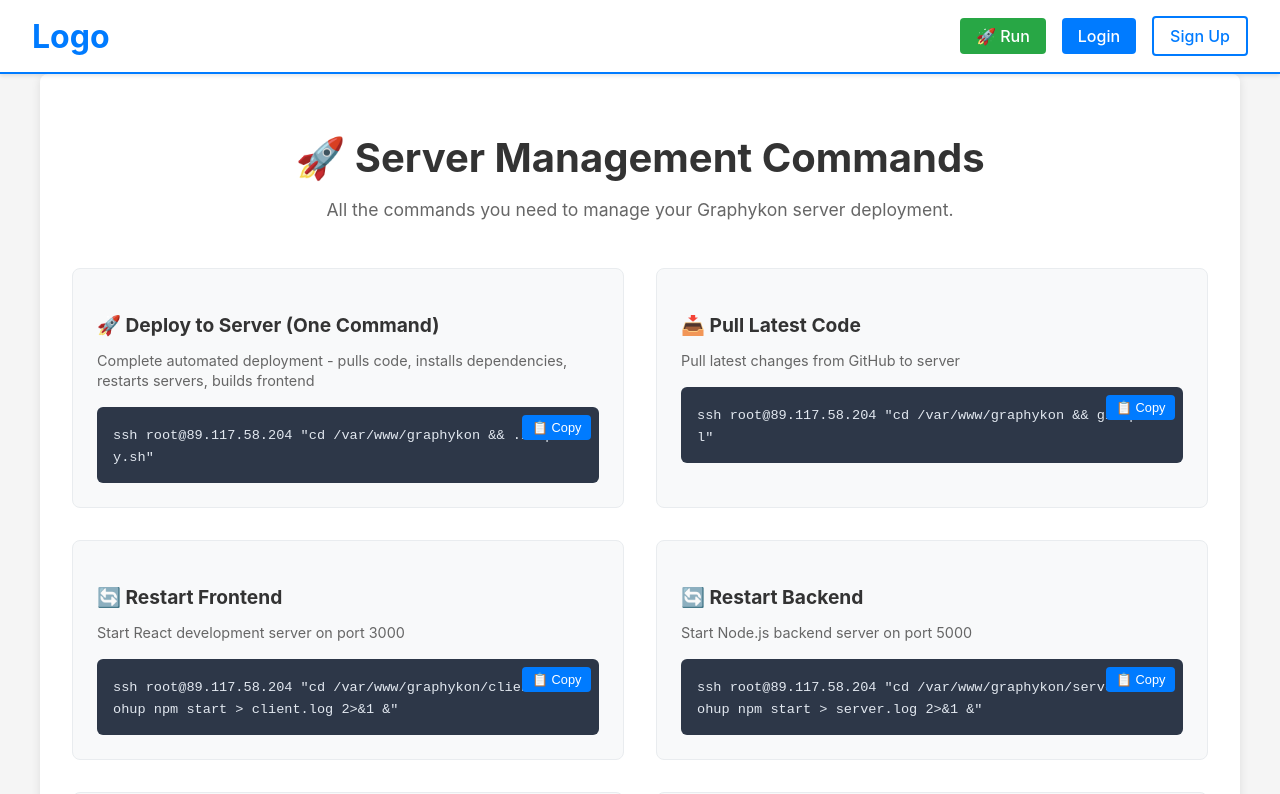
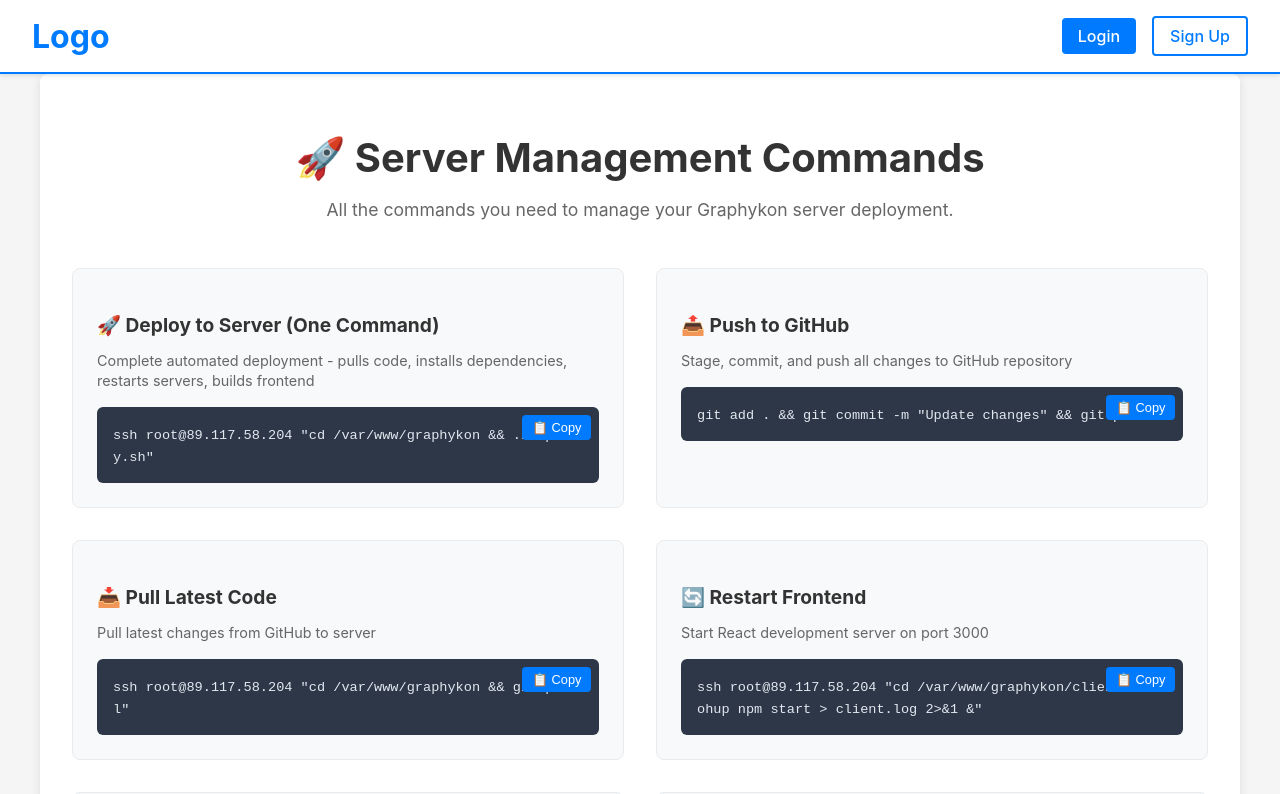
Before and after one commit to imrajatpanwar/graphykon, a React (Create React App) app in the folder client/: page /run in a window 1280 px wide. Shown: the top 794 px of the page. Built offline with nearby package versions, Linux system fonts and the light colour scheme.

Commit message:
Remove Run button from header and add push to GitHub command

```diff
--- a/client/src/components/Header.js
+++ b/client/src/components/Header.js
@@ -31,15 +31,6 @@
         gap: '1rem',
         alignItems: 'center'
       }}>
-        <Link to="/run" style={{
-          textDecoration: 'none',
-          padding: '0.5rem 1rem',
-          backgroundColor: '#28a745',
-          color: 'white',
-          borderRadius: '4px',
-          fontWeight: '500',
-          transition: 'background-color 0.2s'
-        }}>🚀 Run</Link>
         <Link to="/login" style={{
           textDecoration: 'none',
           padding: '0.5rem 1rem',
--- a/client/src/components/Run.js
+++ b/client/src/components/Run.js
@@ -7,6 +7,11 @@
       title: "🚀 Deploy to Server (One Command)",
       command: "ssh root@89.117.58.204 \"cd /var/www/graphykon && ./deploy.sh\"",
       description: "Complete automated deployment - pulls code, installs dependencies, restarts servers, builds frontend"
+    },
+    {
+      title: "📤 Push to GitHub",
+      command: "git add . && git commit -m \"Update changes\" && git push",
+      description: "Stage, commit, and push all changes to GitHub repository"
     },
     {
       title: "📥 Pull Latest Code",
@@ -96,9 +101,9 @@
           </button>
           <button
             className="action-btn secondary"
-            onClick={() => copyToClipboard("ssh root@89.117.58.204 \"cd /var/www/graphykon && git pull\"")}
+            onClick={() => copyToClipboard("git add . && git commit -m \"Update changes\" && git push")}
           >
-            📥 Pull Code
+            📤 Push to GitHub
           </button>
           <button
             className="action-btn warning"
```
